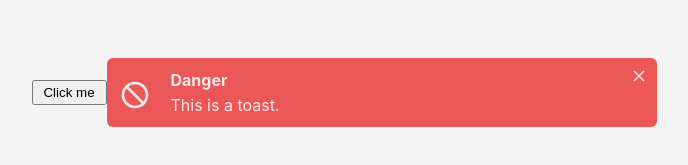
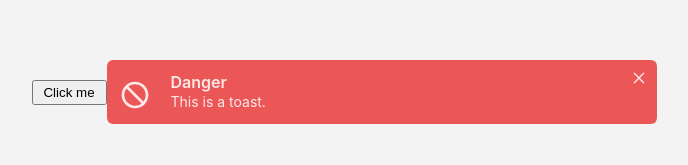
Before and after one commit to james-langridge/its-toasted, a React (Vite) app: page / in a window 1280 px wide. Both pictures are taken after a click on the button "Click me". Shown: the part 308-473 px from the top of the page, without its empty margins (296-984 px from the left). Built offline with nearby package versions, Linux system fonts and the light colour scheme.

Commit message:
Add font styling

```diff
--- a/src/components/toast/Toast.tsx
+++ b/src/components/toast/Toast.tsx
@@ -22,7 +22,11 @@ const Content = styled.div`
   margin-left: 20px;
 `;
 
-const Message = styled.div``;
+const Message = styled.div`
+  font-size: 14px;
+  font-weight: 400;
+  line-height: 20px;
+`;
 
 const StyledClose = styled(Close)`
   position: absolute;
@@ -31,8 +35,9 @@ const StyledClose = styled(Close)`
 `;
 
 const Title = styled.div`
-  font-weight: bold;
-  margin-bottom: 5px;
+  font-size: 16px;
+  font-weight: 600;
+  line-height: 20px;
 `;
 
 export function Toast({
```
